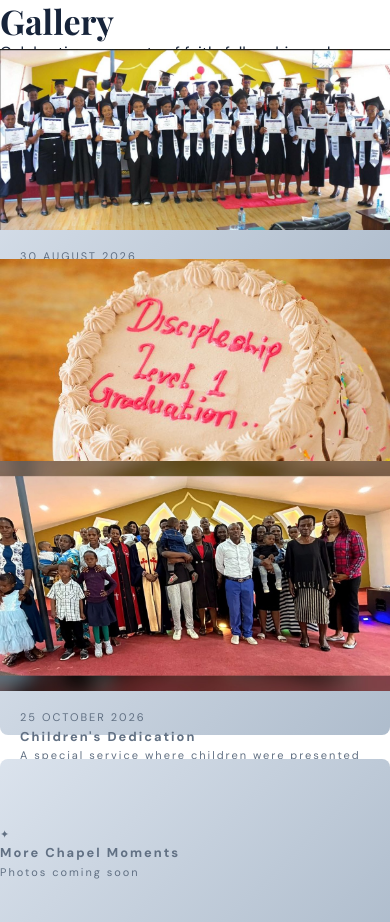
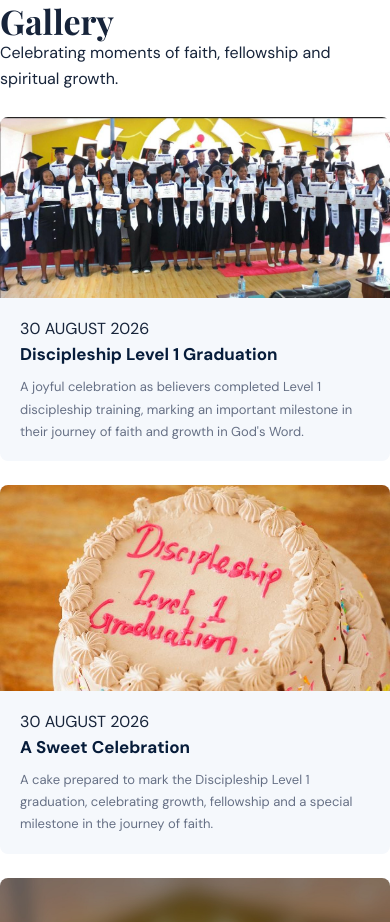
Before and after one commit to MohmisInfusion/Web, a plain HTML site: page index.html in a window 390 px wide. Shown: the part 5376-6298 px from the top of the page. Drawn offline with nearby package versions, Linux system fonts and the light colour scheme.

Commit message:
Update style.css
Fix church photo gallery layout and responsive image styling

```diff
--- a/style.css
+++ b/style.css
@@ -72,8 +72,7 @@ a{text-decoration:none;color:inherit}
 .ministry-grid{display:grid;grid-template-columns:repeat(7,1fr);gap:12px}.ministry-card{min-height:130px;border-radius:8px;color:#fff;display:flex;flex-direction:column;align-items:center;justify-content:center;gap:8px;font-size:15px;box-shadow:var(--shadow);transition:.2s}.ministry-card:hover{transform:translateY(-4px)}.ministry-card span{font-size:30px}.m1{background:#174b7e}.m2{background:#8c2f6d}.m3{background:#2d713f}.m4{background:#a87413}.m5{background:#164f8c}.m6{background:#6b327d}.m7{background:#3c7d5c}
 .about-grid{display:grid;grid-template-columns:1fr 1fr .72fr;gap:28px;align-items:stretch}.about-copy p:not(.eyebrow){color:#56657a;margin:15px 0 20px}.about-copy h2{font-family:"Playfair Display",serif;font-size:35px;line-height:1.1}.vision-card{background:#f2f6fb;border-radius:10px;padding:28px}.vision-card>div{display:flex;gap:14px;margin:12px 0 25px}.vision-card>div>span{font-size:28px;color:var(--navy)}.vision-card h3{font-size:14px;color:var(--navy)}.vision-card p{font-size:12px;color:var(--muted)}.welcome-image{min-height:260px;flex-direction:column;gap:10px;background:linear-gradient(135deg,#0b2b56,#475b72)}.welcome-image div{font-family:"Playfair Display",serif;font-size:25px;text-align:center;color:#fff}
 .give-section{background:var(--navy);color:#fff;padding:60px max(4%,calc((100% - 1200px)/2));display:flex;justify-content:space-between;gap:30px;align-items:center}.give-section h2{font-family:"Playfair Display",serif;font-size:40px}.give-section p:not(.eyebrow){max-width:600px;color:#c9d3df}.give-box{background:#fff;color:var(--text);padding:25px;border-radius:10px;min-width:300px}.give-box h3{font-size:18px}.muted{color:var(--muted)!important;font-size:12px!important}.mpesa-number{display:block;margin-top:15px;color:#087443}
-.gallery-grid{display:grid;grid-template-columns:repeat(3,1fr);gap:14px}.gallery-item{height:190px;border-radius:8px;background:linear-gradient(135deg,#dbe3ed,#aebccc);display:flex;align-items:center;justify-content:center;color:#617083;font-size:11px;letter-spacing:2px}
-.gallery-item img { width: 100%;height:100%;object-fit: cover;display: block;}
+
 .visit-section{padding:70px max(4%,calc((100% - 1200px)/2));background:#f5f8fc;display:flex;justify-content:space-between;align-items:center;gap:40px}.visit-section h2{font-family:"Playfair Display",serif;font-size:42px}.visit-section>div>p:not(.eyebrow){color:var(--muted)}.contact-card{background:#fff;border-radius:10px;padding:27px;min-width:330px;box-shadow:var(--shadow)}.contact-card h3{color:var(--navy);margin-bottom:10px}.contact-card p{font-size:14px}.contact-actions{display:flex;gap:10px;margin-top:15px}
 footer{background:#061c3a;color:#fff;padding:50px max(4%,calc((100% - 1200px)/2)) 20px}.footer-main{display:grid;grid-template-columns:1.5fr 1fr .8fr 1fr;gap:35px;padding-bottom:35px}.footer-brand{display:flex;flex-wrap:wrap;align-content:flex-start;gap:10px}.footer-brand .brand-mark{color:#fff}.footer-brand p{width:100%;font-size:11px;color:#aebed0}.footer-main h3{font-size:14px;margin-bottom:10px;color:var(--gold)}.footer-main p,.footer-main a{display:block;font-size:12px;color:#b8c5d4;margin:4px 0}.footer-main a:hover{color:#fff}.socials a{display:inline-block;margin-right:10px}.footer-bottom{border-top:1px solid rgba(255,255,255,.15);padding-top:17px;display:flex;justify-content:space-between;font-size:10px;color:#91a2b7}
 @media(max-width:1050px){.brand{min-width:auto}.nav{gap:12px}.ministry-grid{grid-template-columns:repeat(4,1fr)}.week-strip{grid-template-columns:1fr 1fr}.schedule-card:nth-child(3){border-left:0;border-top:1px solid var(--line)}.schedule-card:nth-child(4){border-top:1px solid var(--line)}.about-grid{grid-template-columns:1fr 1fr}.welcome-image{grid-column:1/-1}}
@@ -85,4 +84,18 @@ footer{background:#061c3a;color:#fff;padding:50px max(4%,calc((100% - 1200px)/2)
 /* Improve Sunday Services spacing and readability */.sunday-schedule {display: flex;flex-direction: column;gap: 12px;}.sunday-schedule > strong {display: block;margin-bottom: 4px;}.sunday-schedule p { margin: 0;line-height: 1.7;font-size: 14px;}.sunday-schedule p b {display: inline-block;margin-bottom: 2px;color: #17243a;}
 /* Improve Sunday Services font size */.sunday-schedule strong {font-size: 16px;font-weight: 800;}.sunday-schedule p {font-size: 14px;line-height: 1.6;}.sunday-schedule p b {font-size: 15px;font-weight: 700;}
 
-/* CHURCH PHOTO GALLERY */ .gallery-section { width: 100%; box-sizing: border-box; } .gallery-grid { display: grid !important; grid-template-columns: minmax(0, 1fr) !important; width: 100%; gap: 24px; } .gallery-item { display: flex !important; flex-direction: column !important; align-items: stretch !important; width: 100%; min-width: 0; box-sizing: border-box; } .gallery-item img { display: block; width: 100% !important; max-width: 100%; height: 230px; object-fit: cover; } .gallery-caption { display: block !important; width: 100% !important; min-width: 0; box-sizing: border-box; padding: 18px 20px; } .gallery-caption h3, .gallery-caption p { width: 100%; overflow-wrap: break-word; white-space: normal; } .gallery-placeholder { width: 100%; min-width: 0; box-sizing: border-box; }
+/* CHURCH PHOTO GALLERY */
+.gallery-section { width: 100%; box-sizing: border-box; }
+.gallery-grid { display: grid; grid-template-columns: repeat(3, minmax(0, 1fr)); width: 100%; gap: 24px; }
+.gallery-item { display: flex; flex-direction: column; align-items: stretch; justify-content: flex-start; width: 100%; height: auto; min-width: 0; overflow: hidden; box-sizing: border-box; border-radius: 8px; background: #fff; }
+.gallery-item img { display: block; width: 100%; max-width: 100%; height: auto; object-fit: contain; }
+.gallery-caption { display: block; width: 100%; min-width: 0; box-sizing: border-box; padding: 18px 20px; background: #f5f8fc; }
+.gallery-caption h3 { font-size: 17px; color: var(--navy); margin-bottom: 8px; }
+.gallery-caption p { font-size: 13px; color: var(--muted); line-height: 1.7; overflow-wrap: break-word; white-space: normal; }
+.gallery-placeholder { width: 100%; min-width: 0; min-height: 180px; box-sizing: border-box; border: 2px dashed #cbd5e1; border-radius: 8px; background: #f5f8fc; }
+
+/* TABLET */
+@media (max-width: 780px) { .gallery-grid { grid-template-columns: repeat(2, minmax(0, 1fr)); } }
+
+/* MOBILE */
+@media (max-width: 450px) { .gallery-grid { grid-template-columns: 1fr; } }
```
